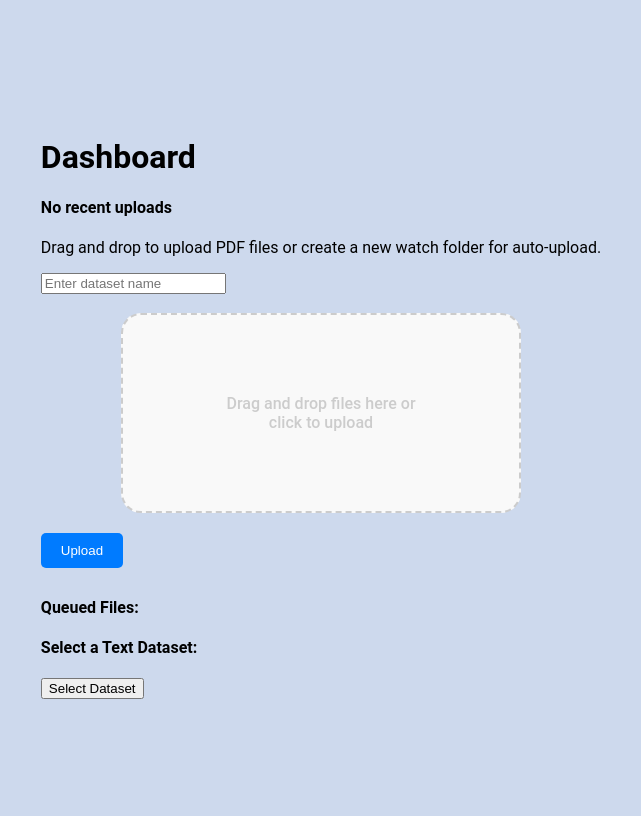
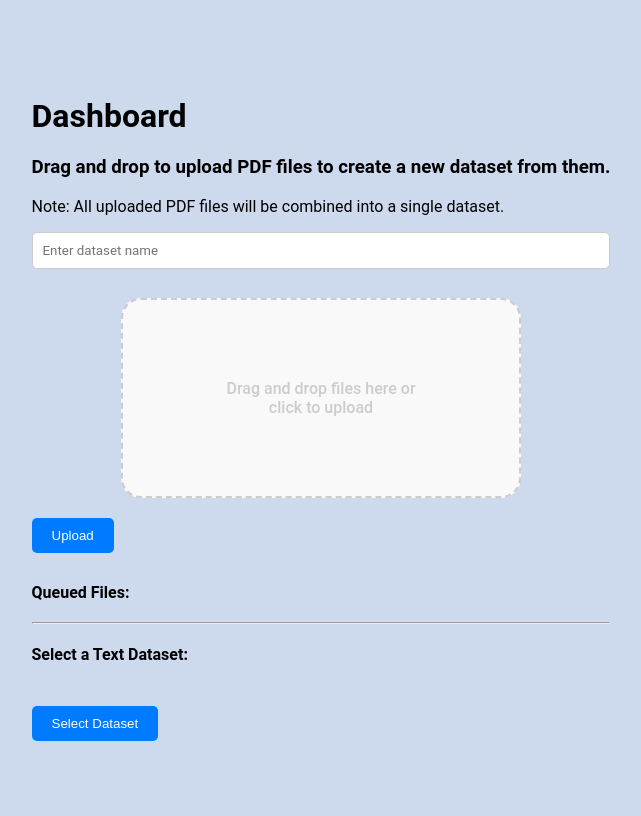
Before and after one commit to R44VC0RP/whatsapp-qa, a Flask app: template templates/index.html in a window 1280 px wide. Shown: the whole page, without its empty margins (319-960 px from the left). Run offline with Flask 3, Linux system fonts and the light colour scheme; the template is opened without the code that fills it, so the values that code supplies are empty.

Commit message:
Updates - PLEASE BUILD SUCCESSFULLY

```diff
--- a/dataset.py
+++ b/dataset.py
@@ -8,6 +8,12 @@ from langchain.text_splitter import RecursiveCharacterTextSplitter
 import os
 
 import json
+
+from dotenv import load_dotenv
+
+load_dotenv()
+
+
 
 OPENAI_API_KEY = os.environ.get('OPENAI_API_KEY')
 PINECONE_API_KEY = os.environ.get('PINECONE_API_KEY')
--- a/requirements.txt
+++ b/requirements.txt
@@ -6,3 +6,4 @@ PyPDF2==3.0.1
 pinecone-client==2.2.1
 langchain==0.0.174
 openai
+python-dotenv
--- a/static/css/styles.css
+++ b/static/css/styles.css
@@ -114,6 +114,33 @@ input[type="radio"] {
   cursor: pointer;
   transition: background-color 0.3s ease-in-out;
 }
+
+input {
+  margin-bottom: 10px;
+  padding: 10px;
+  border: 1px solid #ccc;
+  border-radius: 5px;
+  width: 100%;
+  font-family: inherit;
+
+}
+
+hr {
+  margin-top: 20px;
+  margin-bottom: 20px;
+  color: #3f4656;
+}
+
+.select-dataset-btn {
+	margin-top: 20px;
+	padding: 10px 20px;
+	background-color: #007bff;
+	color: #fff;
+	border: none;
+	border-radius: 5px;
+	cursor: pointer;
+	transition: background-color 0.3s ease-in-out;
+  }
 
 .upload-btn:hover {
   background-color: #0056b3;
--- a/templates/index.html
+++ b/templates/index.html
@@ -13,8 +13,8 @@
     <h1 class="header">Dashboard</h1>
     <div class="dropbox">
         <div class="intro">
-            <h4>No recent uploads</h4>
-            <p>Drag and drop to upload PDF files or create a new watch folder for auto-upload.</p>
+            <h3>Drag and drop to upload PDF files to create a new dataset from them. </h3>
+            <p>Note: All uploaded PDF files will be combined into a single dataset.</p>
         </div>
         <div class="upload-area">
             <form action="/upload" method="post" enctype="multipart/form-data" id="uploadForm">
@@ -44,6 +44,7 @@
             </div>
         </div>
         <div class="dataset-selection">
+            <hr>
     <h4>Select a Text Dataset:</h4>
     <form action="/select_dataset" method="post" id="datasetForm">
         {% for dataset in datasets %}
```
